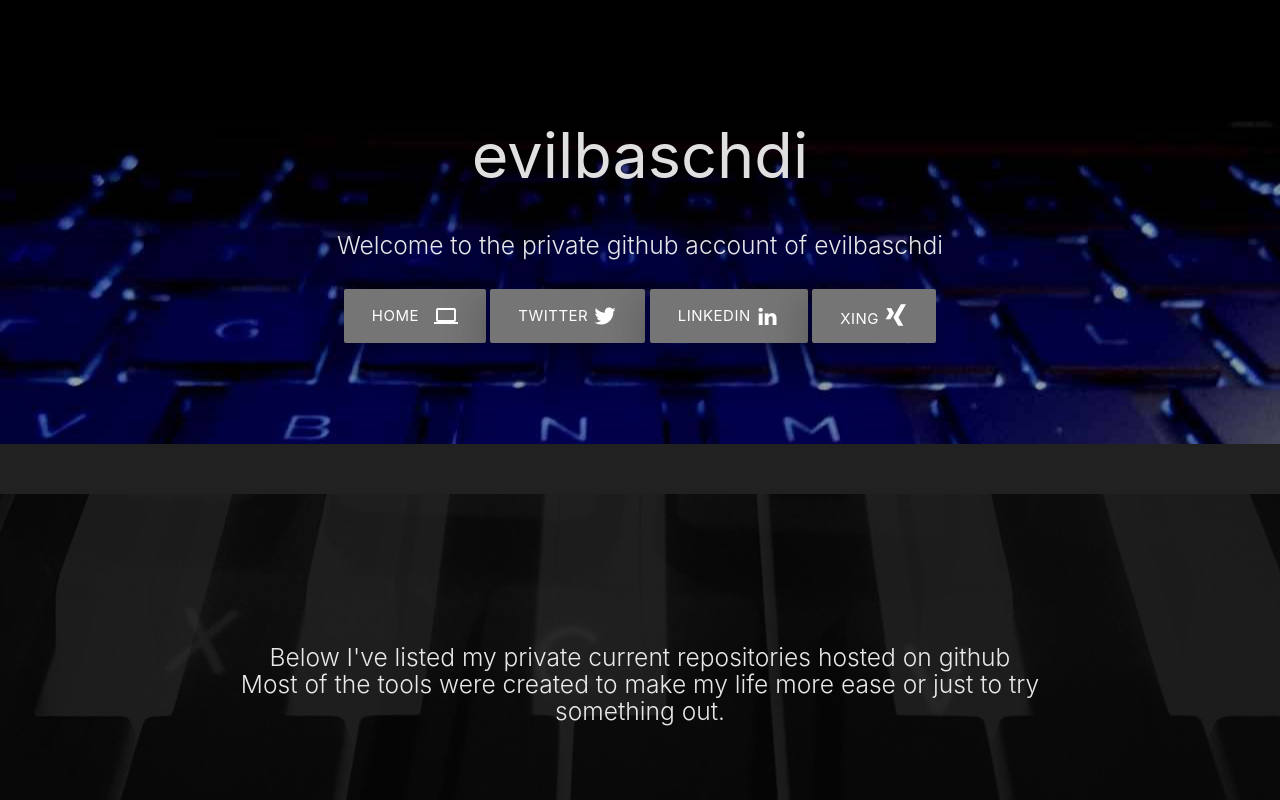
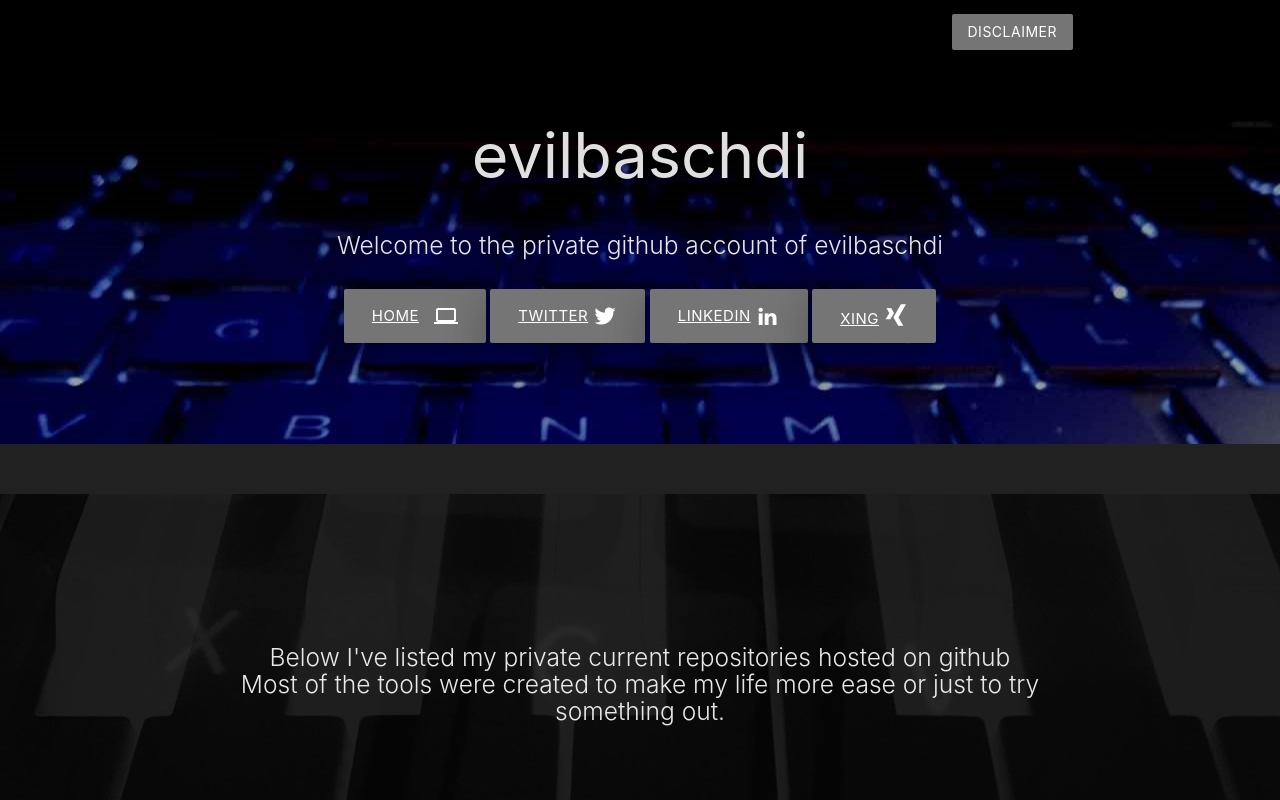
Before and after one commit to evilbaschdi/evilbaschdi.github.io, a plain HTML site: page index.html in a window 1280 px wide. Shown: the top 800 px of the page. Drawn offline with nearby package versions, Linux system fonts and the light colour scheme; some packages are replaced by stand-ins of ours; no server answers; a script that the page names is missing.

Commit message:
added link to disclaimer

```diff
--- a/index.html
+++ b/index.html
@@ -56,27 +56,15 @@
     <script src="https://sidecar.gitter.im/dist/sidecar.v1.js" async defer></script>
 </head>
 
-<body>
-
-    <div class="grey-text text-lighten-2">
-        <nav class="grey black" role="navigation">
+<body>        <div class="grey-text text-lighten-2">
+                <nav class="grey black">
                     <div class="nav-wrapper container">
-                <!--<a id="logo-container" class="brand-logo">
-                <img src="img/baschdi.png" alt="logo">
-            </a>-->
-                <!--<ul class="right hide-on-med-and-down">
+                        <!--<a href="" class="brand-logo">Logo</a>-->
+                        <ul id="nav-mobile" class="right hide-on-med-and-down">
                             <li>
-                    <a href="#">Navbar Link</a>
-                </li>
-            </ul>-->
-                <!--<ul id="nav-mobile" class="side-nav">
-                <li>
-                    <a href="#">Navbar Link</a>
+                                <a class="btn waves-effect waves-light grey darken-1 z-depth-5" href="http://evilbaschdi.bplaced.net/#disclaimer">Disclaimer</a>
                             </li>
                         </ul>
-            <a href="#" data-activates="nav-mobile" class="button-collapse">
-                <i class="mdi-navigation-menu"></i>
-            </a>-->
                     </div>
                 </nav>
             </div>
@@ -95,19 +83,19 @@
                 <div class="row center">
                     <div class="row center">
                         <a href="http://evilbaschdi.bplaced.net/" class="btn btn-large waves-effect waves-light grey darken-1 z-depth-5">
-                            Home
+                            <u>Home</u>
                             <i class="material-icons right">laptop</i>
                         </a>
                         <a href="https://twitter.com/evilbaschdi" class="btn btn-large waves-effect waves-light grey darken-1 z-depth-5">
-                            Twitter
+                            <u>Twitter</u>
                             <i class="genericon genericon-twitter"></i>
                         </a>
                         <a href="https://de.linkedin.com/pub/sebastian-walter/ba/351/987" class="btn btn-large waves-effect waves-light grey darken-1 z-depth-5">
-                            LinkedIn
+                            <u>LinkedIn</u>
                             <i class="genericon genericon-linkedin"></i>
                         </a>
                         <a href="https://www.xing.com/profile/Sebastian_Walter26" class="btn btn-large waves-effect waves-light grey darken-1 z-depth-5">
-                            XING
+                            <u>XING</u>
                             <i class="jv-xing"></i>
                         </a>
                     </div>
```
Lines whose indentation alone changed are shown as unchanged.
